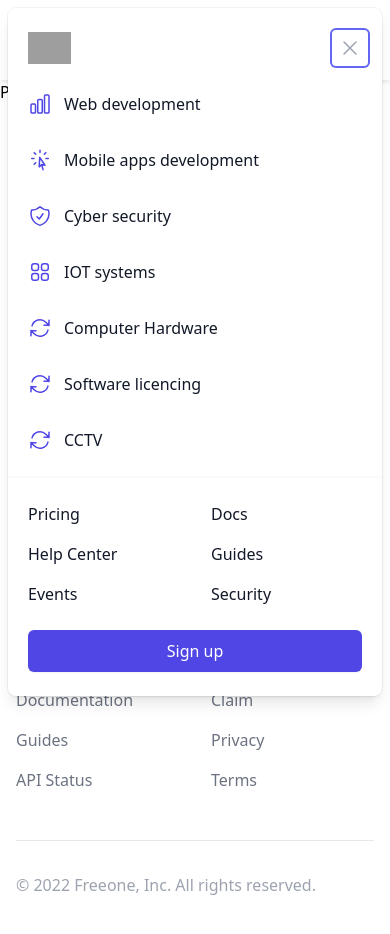
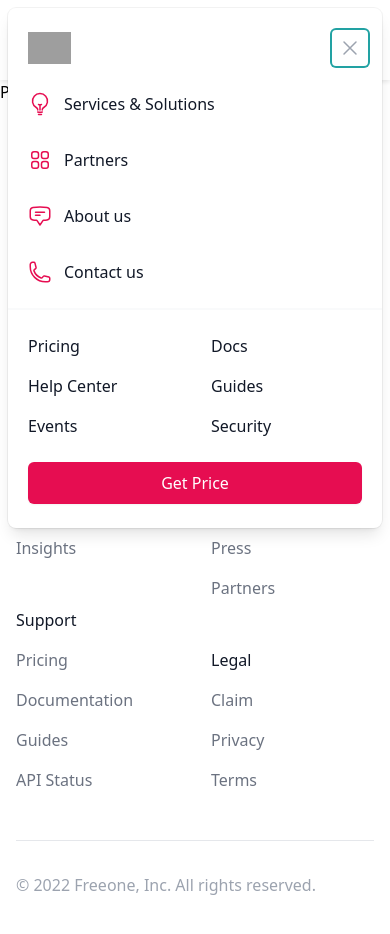
Before and after one commit to mo-ab93/freeone-project, a Next.js app in the folder frontend-next/: page /privacy_policy in a window 390 px wide. Both pictures are taken after a click on the button "Open menu". Shown: the top 934 px of the page. Built offline with nearby package versions, Linux system fonts and the light colour scheme; grey boxes are pictures that could not be loaded.

Commit message:
updated mobile menu list

```diff
--- a/frontend-next/components/Navbar.js
+++ b/frontend-next/components/Navbar.js
@@ -1,92 +1,82 @@
-import { Fragment } from 'react'
-import { Popover, Transition } from '@headlessui/react'
+import { Fragment } from "react";
+import { Popover, Transition } from "@headlessui/react";
 import {
-  ArrowPathIcon,
   Bars3Icon,
   BookmarkSquareIcon,
   CalendarIcon,
-  ChartBarIcon,
-  CursorArrowRaysIcon,
   LifebuoyIcon,
   PhoneIcon,
   PlayIcon,
   ShieldCheckIcon,
   Squares2X2Icon,
+  ChatBubbleBottomCenterTextIcon,
   XMarkIcon,
-} from '@heroicons/react/24/outline'
-import { ChevronDownIcon } from '@heroicons/react/20/solid'
+  LightBulbIcon,
+} from "@heroicons/react/24/outline";
 
-const solutions = [
+const mobilemenu = [
   {
-    name: 'Web development',
-    href: '#',
-    icon: ChartBarIcon,
+    name: "Services & Solutions",
+    href: "/services",
+    icon: LightBulbIcon,
   },
   {
-    name: 'Mobile apps development',
-    href: '#',
-    icon: CursorArrowRaysIcon,
-  },
-  { name: 'Cyber security', href: '#', icon: ShieldCheckIcon },
-  {
-    name: 'IOT systems',
-    href: '#',
+    name: "Partners",
+    href: "/partners",
     icon: Squares2X2Icon,
   },
+  { name: "About us", href: "/about", icon: ChatBubbleBottomCenterTextIcon },
   {
-    name: 'Computer Hardware',
-    href: '#',
-    icon: ArrowPathIcon,
+    name: "Contact us",
+    href: "/contact",
+    icon: PhoneIcon,
   },
-  {
-    name: 'Software licencing',
-    href: '#',
-    icon: ArrowPathIcon,
-  },
-  {
-    name: 'CCTV',
-    href: '#',
-    icon: ArrowPathIcon,
-  },
-]
+];
 const callsToAction = [
-  { name: 'Watch Demo', href: '#', icon: PlayIcon },
-  { name: 'Contact Sales', href: '#', icon: PhoneIcon },
-]
+  { name: "Watch Demo", href: "#", icon: PlayIcon },
+  { name: "Contact Sales", href: "#", icon: PhoneIcon },
+];
 const resources = [
   {
-    name: 'Help Center',
-    description: 'Get all of your questions answered in our forums or contact support.',
-    href: '#',
+    name: "Help Center",
+    description:
+      "Get all of your questions answered in our forums or contact support.",
+    href: "#",
     icon: LifebuoyIcon,
   },
   {
-    name: 'Guides',
-    description: 'Learn how to maximize our platform to get the most out of it.',
-    href: '#',
+    name: "Guides",
+    description:
+      "Learn how to maximize our platform to get the most out of it.",
+    href: "#",
     icon: BookmarkSquareIcon,
   },
   {
-    name: 'Events',
-    description: 'See what meet-ups and other events we might be planning near you.',
-    href: '#',
+    name: "Events",
+    description:
+      "See what meet-ups and other events we might be planning near you.",
+    href: "#",
     icon: CalendarIcon,
   },
-  { name: 'Security', description: 'Understand how we take your privacy seriously.', href: '#', icon: ShieldCheckIcon },
-]
+  {
+    name: "Security",
+    description: "Understand how we take your privacy seriously.",
+    href: "#",
+    icon: ShieldCheckIcon,
+  },
+];
 const recentPosts = [
-  { id: 1, name: 'Boost your conversion rate', href: '#' },
-  { id: 2, name: 'How to use search engine optimization to drive traffic to your site', href: '#' },
-  { id: 3, name: 'Improve your customer experience', href: '#' },
-]
-
-function classNames(...classes) {
-  return classes.filter(Boolean).join(' ')
-}
+  { id: 1, name: "Boost your conversion rate", href: "#" },
+  {
+    id: 2,
+    name: "How to use search engine optimization to drive traffic to your site",
+    href: "#",
+  },
+  { id: 3, name: "Improve your customer experience", href: "#" },
+];
 
 export default function Navbar() {
   return (
-
     <Popover className="relative sticky top-0 z-50">
       <div className="mx-auto max-w-7xl px-4 sm:px-6">
         <div className="flex items-center justify-between py-6 md:justify-start md:space-x-10">
@@ -101,94 +91,38 @@
             </a>
           </div>
           <div className="-my-2 -mr-2 md:hidden">
-            <Popover.Button className="inline-flex items-center justify-center rounded-md bg-white p-2 text-gray-400 hover:bg-gray-100 hover:text-gray-500 focus:outline-none focus:ring-2 focus:ring-inset focus:ring-indigo-500">
+            <Popover.Button className="inline-flex items-center justify-center rounded-md bg-white p-2 text-gray-400 hover:bg-gray-100 hover:text-gray-500 focus:outline-none focus:ring-2 focus:ring-inset focus:ring-[#22A2A3]">
               <span className="sr-only">Open menu</span>
               <Bars3Icon className="h-6 w-6" aria-hidden="true" />
             </Popover.Button>
           </div>
           <Popover.Group as="nav" className="hidden space-x-10 md:flex">
-            {/* <Popover className="relative">
-              {({ open }) => (
-                <>
-                  <Popover.Button
-                    className={classNames(
-                      open ? 'text-gray-900' : 'text-gray-500',
-                      'group inline-flex items-center rounded-md bg-white text-base font-medium hover:text-gray-900 focus:outline-none focus:ring-2 focus:ring-indigo-500 focus:ring-offset-2'
-                    )}
-                  >
-                    <span>Services & Solutions</span>
-                    <ChevronDownIcon
-                      className={classNames(
-                        open ? 'text-gray-600' : 'text-gray-400',
-                        'ml-2 h-5 w-5 group-hover:text-gray-500'
-                      )}
-                      aria-hidden="true"
-                    />
-                  </Popover.Button>
-
-                  <Transition
-                    as={Fragment}
-                    enter="transition ease-out duration-200"
-                    enterFrom="opacity-0 translate-y-1"
-                    enterTo="opacity-100 translate-y-0"
-                    leave="transition ease-in duration-150"
-                    leaveFrom="opacity-100 translate-y-0"
-                    leaveTo="opacity-0 translate-y-1"
-                  >
-                    <Popover.Panel className="absolute z-10 -ml-4 mt-3 w-screen max-w-md transform px-2 sm:px-0 lg:left-1/2 lg:ml-0 lg:-translate-x-1/2">
-                      <div className="overflow-hidden rounded-lg shadow-lg ring-1 ring-black ring-opacity-5">
-                        <div className="relative grid gap-6 bg-white px-5 py-6 sm:gap-8 sm:p-8">
-                          {solutions.map((item) => (
-                            <a
-                              key={item.name}
-                              href={item.href}
-                              className="-m-3 flex items-start rounded-lg p-3 hover:bg-gray-50"
-                            >
-                              <item.icon className="h-6 w-6 flex-shrink-0 text-indigo-600" aria-hidden="true" />
-                              <div className="ml-4">
-                                <p className="text-base font-medium text-gray-900">{item.name}</p>
-                              </div>
-                            </a>
-                          ))}
-                        </div>
-                        <div className="space-y-6 bg-gray-50 px-5 py-5 sm:flex sm:space-y-0 sm:space-x-10 sm:px-8">
-                          {callsToAction.map((item) => (
-                            <div key={item.name} className="flow-root">
-                              <a
-                                href={item.href}
-                                className="-m-3 flex items-center rounded-md p-3 text-base font-medium text-gray-900 hover:bg-gray-100"
-                              >
-                                <item.icon className="h-6 w-6 flex-shrink-0 text-gray-400" aria-hidden="true" />
-                                <span className="ml-3">{item.name}</span>
-                              </a>
-                            </div>
-                          ))}
-                        </div>
-                      </div>
-                    </Popover.Panel>
-                  </Transition>
-                </>
-              )}
-            </Popover> */}
-
-            <a href="/services" className="text-base font-medium text-gray-500 hover:text-gray-900">
-            Services & Solutions
+            <a
+              href="/services"
+              className="text-base font-medium text-gray-500 hover:text-gray-900"
+            >
+              Services & Solutions
             </a>
-            <a href="/partners" className="text-base font-medium text-gray-500 hover:text-gray-900">
+            <a
+              href="/partners"
+              className="text-base font-medium text-gray-500 hover:text-gray-900"
+            >
               Partners
             </a>
-            <a href="/about" className="text-base font-medium text-gray-500 hover:text-gray-900">
+            <a
+              href="/about"
+              className="text-base font-medium text-gray-500 hover:text-gray-900"
+            >
               About us
             </a>
-            <a href="/contact" className="text-base font-medium text-gray-500 hover:text-gray-900">
+            <a
+              href="/contact"
+              className="text-base font-medium text-gray-500 hover:text-gray-900"
+            >
               Contact us
             </a>
-
           </Popover.Group>
           <div className="hidden items-center justify-end md:flex md:flex-1 lg:w-0">
-            {/* <a href="#" className="whitespace-nowrap text-base font-medium text-gray-500 hover:text-gray-900">
-              Sign in
-            </a> */}
             <a
               href="#"
               className="ml-8 inline-flex items-center justify-center whitespace-nowrap rounded-md border border-transparent bg-[#E60D51]	px-4 py-2 text-base font-medium text-white shadow-sm hover:bg-[#22A2A3]"
@@ -208,7 +142,10 @@
         leaveFrom="opacity-100 scale-100"
         leaveTo="opacity-0 scale-95"
       >
-        <Popover.Panel focus className="absolute inset-x-0 top-0 origin-top-right transform p-2 transition md:hidden">
+        <Popover.Panel
+          focus
+          className="absolute inset-x-0 top-0 origin-top-right transform p-2 transition md:hidden"
+        >
           <div className="divide-y-2 divide-gray-50 rounded-lg bg-white shadow-lg ring-1 ring-black ring-opacity-5">
             <div className="px-5 pt-5 pb-6">
               <div className="flex items-center justify-between">
@@ -220,7 +157,7 @@
                   />
                 </div>
                 <div className="-mr-2">
-                  <Popover.Button className="inline-flex items-center justify-center rounded-md bg-white p-2 text-gray-400 hover:bg-gray-100 hover:text-gray-500 focus:outline-none focus:ring-2 focus:ring-inset focus:ring-indigo-500">
+                  <Popover.Button className="inline-flex items-center justify-center rounded-md bg-white p-2 text-gray-400 hover:bg-gray-100 hover:text-gray-500 focus:outline-none focus:ring-2 focus:ring-inset focus:ring-[#22A2A3]">
                     <span className="sr-only">Close menu</span>
                     <XMarkIcon className="h-6 w-6" aria-hidden="true" />
                   </Popover.Button>
@@ -228,14 +165,19 @@
               </div>
               <div className="mt-6">
                 <nav className="grid gap-y-8">
-                  {solutions.map((item) => (
+                  {mobilemenu.map((item) => (
                     <a
                       key={item.name}
                       href={item.href}
                       className="-m-3 flex items-center rounded-md p-3 hover:bg-gray-50"
                     >
-                      <item.icon className="h-6 w-6 flex-shrink-0 text-indigo-600" aria-hidden="true" />
-                      <span className="ml-3 text-base font-medium text-gray-900">{item.name}</span>
+                      <item.icon
+                        className="h-6 w-6 flex-shrink-0 text-[#E60D51]"
+                        aria-hidden="true"
+                      />
+                      <span className="ml-3 text-base font-medium text-gray-900">
+                        {item.name}
+                      </span>
                     </a>
                   ))}
                 </nav>
@@ -243,11 +185,17 @@
             </div>
             <div className="space-y-6 py-6 px-5">
               <div className="grid grid-cols-2 gap-y-4 gap-x-8">
-                <a href="#" className="text-base font-medium text-gray-900 hover:text-gray-700">
+                <a
+                  href="#"
+                  className="text-base font-medium text-gray-900 hover:text-gray-700"
+                >
                   Pricing
                 </a>
 
-                <a href="#" className="text-base font-medium text-gray-900 hover:text-gray-700">
+                <a
+                  href="#"
+                  className="text-base font-medium text-gray-900 hover:text-gray-700"
+                >
                   Docs
                 </a>
                 {resources.map((item) => (
@@ -263,24 +211,15 @@
               <div>
                 <a
                   href="#"
-                  className="flex w-full items-center justify-center rounded-md border border-transparent bg-indigo-600 px-4 py-2 text-base font-medium text-white shadow-sm hover:bg-indigo-700"
+                  className="flex w-full items-center justify-center rounded-md border border-transparent bg-[#E60D51] px-4 py-2 text-base font-medium text-white shadow-sm hover:bg-[#22A2A3]"
                 >
-                  Sign up
+                  Get Price
                 </a>
-                {/* <p className="mt-6 text-center text-base font-medium text-gray-500">
-                  Existing customer?{' '}
-                  <a href="#" className="text-indigo-600 hover:text-indigo-500">
-                    Sign in
-                  </a>
-                </p> */}
               </div>
             </div>
           </div>
         </Popover.Panel>
       </Transition>
     </Popover>
-
-
-
-  )
+  );
 }
```
